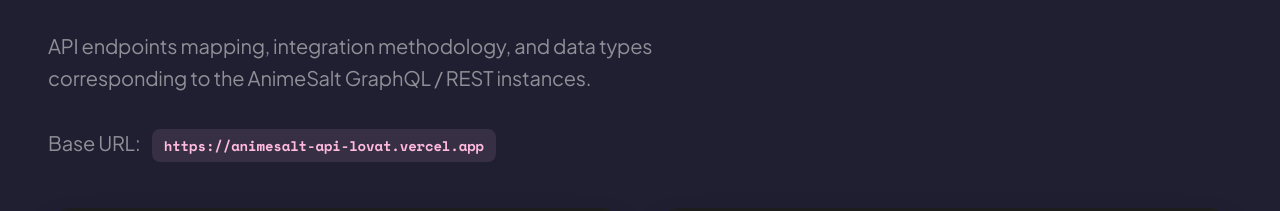
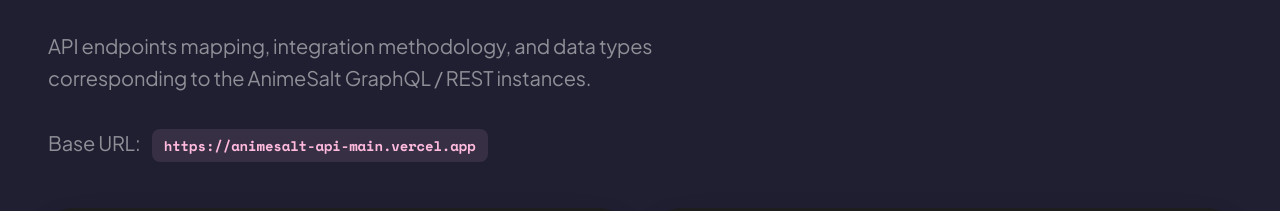
Before and after one commit to beyondbday69/Hianime, a React (Vite) app: page /api-info in a window 1280 px wide. Shown: the part 1441-1652 px from the top of the page. Built offline with nearby package versions, Linux system fonts and the light colour scheme; no server answers; a web font is replaced by a local one.

Commit message:
chore: update base url in ApiInfo.tsx

```diff
--- a/src/pages/ApiInfo.tsx
+++ b/src/pages/ApiInfo.tsx
@@ -129,7 +129,7 @@
           <p className="text-xl text-white/50 max-w-2xl leading-relaxed mb-12">
             API endpoints mapping, integration methodology, and data types corresponding to the AnimeSalt GraphQL / REST instances.
             <br/><br/>
-            Base URL: <code className="text-[#FFBADE] bg-[#FFBADE]/10 px-3 py-1.5 rounded-lg text-sm font-bold ml-2">https://animesalt-api-lovat.vercel.app</code>
+            Base URL: <code className="text-[#FFBADE] bg-[#FFBADE]/10 px-3 py-1.5 rounded-lg text-sm font-bold ml-2">https://animesalt-api-main.vercel.app</code>
           </p>
 
           <div className="grid grid-cols-1 lg:grid-cols-2 gap-8">
```
